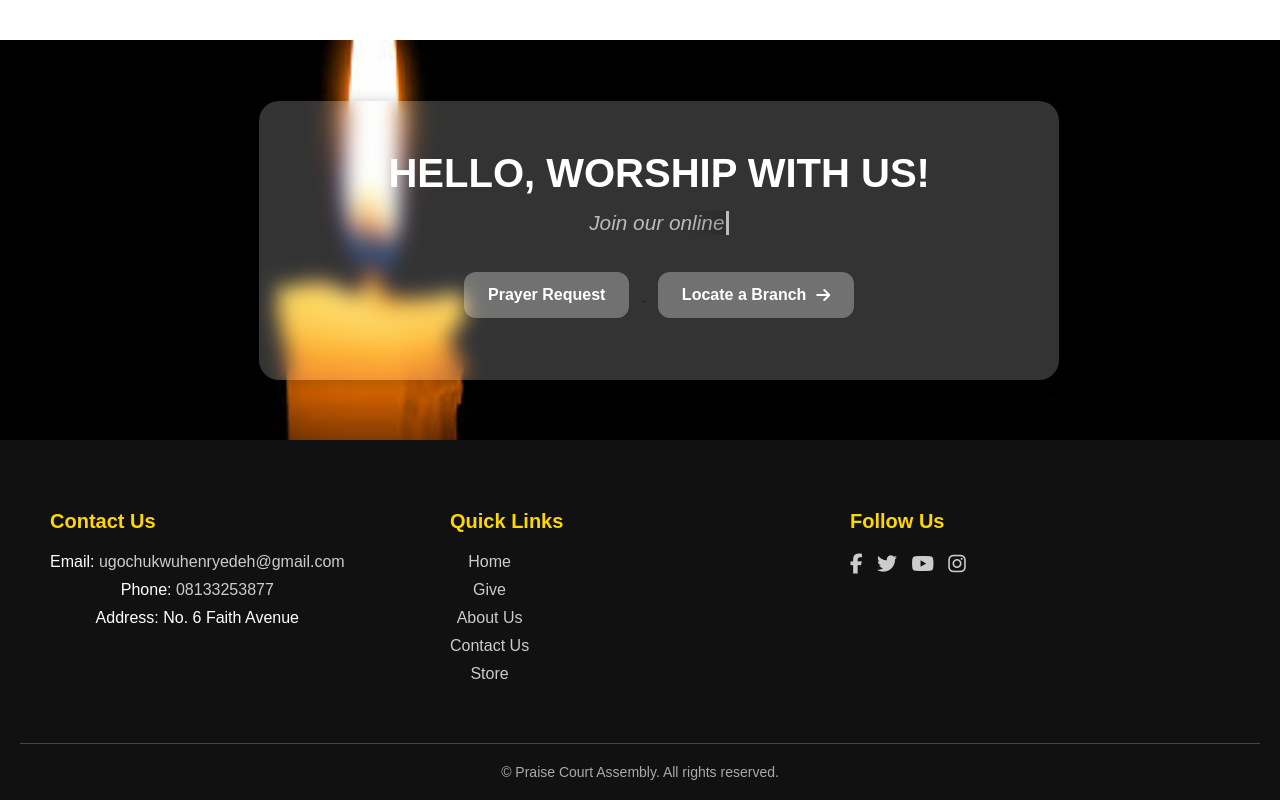
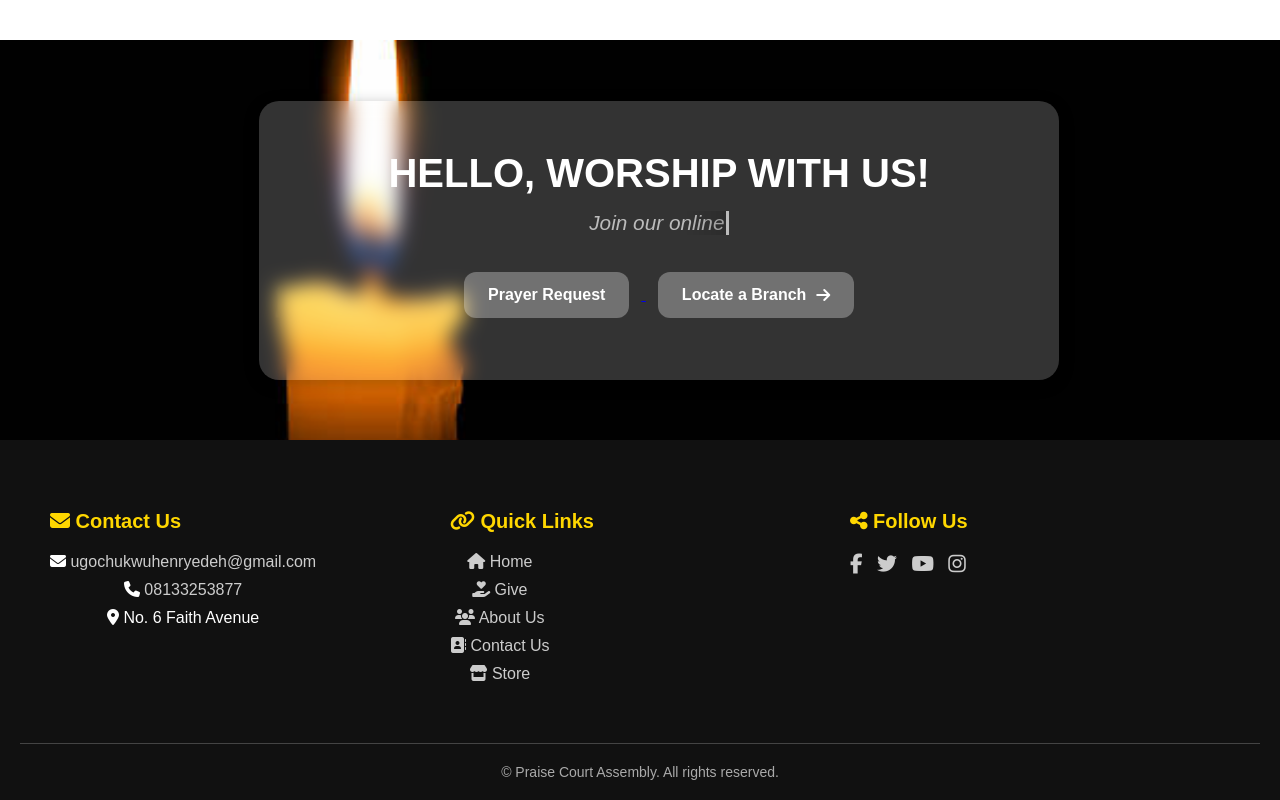
Before and after one commit to UgochukwuHenry01/Church-Website, a plain HTML site: page CONTACT.html in a window 1280 px wide. Shown: the part 1268-2068 px from the top of the page. Drawn offline with Linux system fonts and the light colour scheme.

Commit message:
changed my footer setting to contact.html

```diff
--- a/CONTACT.html
+++ b/CONTACT.html
@@ -93,38 +93,39 @@
         </div>
     </section>
 
-    <footer>
+        <footer>
         <div class="footer-container">
             <!-- Contact Us -->
             <div class="footer-section">
-                <h3>Contact Us</h3>
+                <h3><i class="fas fa-envelope"></i> Contact Us</h3>
                 <ul>
-                    <li>Email: <a href="mailto:ugochukwuhenryedeh@gmail.com">ugochukwuhenryedeh@gmail.com</a></li>
-                    <li>Phone: <a href="tel:+2348133253877">08133253877</a></li>
-                    <li>Address: No. 6 Faith Avenue</li>
+                    <li><i class="fas fa-envelope"></i> <a
+                            href="mailto:ugochukwuhenryedeh@gmail.com">ugochukwuhenryedeh@gmail.com</a></li>
+                    <li><i class="fas fa-phone"></i> <a href="tel:+2348133253877">08133253877</a></li>
+                    <li><i class="fas fa-map-marker-alt"></i> No. 6 Faith Avenue</li>
                 </ul>
             </div>
-
+            <div class="footer-divider"></div>
             <!-- Quick Links -->
             <div class="footer-section">
-                <h3>Quick Links</h3>
+                <h3><i class="fas fa-link"></i> Quick Links</h3>
                 <ul>
-                    <li><a href="#">Home</a></li>
-                    <li><a href="#">Give</a></li>
-                    <li><a href="#">About Us</a></li>
-                    <li><a href="#">Contact Us</a></li>
-                    <li><a href="#">Store</a></li>
+                    <li><a href="index.html"><i class="fas fa-home"></i> Home</a></li>
+                    <li><a href="give.html"><i class="fas fa-hand-holding-heart"></i> Give</a></li>
+                    <li><a href="About.html"><i class="fas fa-users"></i> About Us</a></li>
+                    <li><a href="CONTACT.html"><i class="fas fa-address-book"></i> Contact Us</a></li>
+                    <li><a href="store.html"><i class="fas fa-store"></i> Store</a></li>
                 </ul>
             </div>
-
+            <div class="footer-divider"></div>
             <!-- Social Media -->
             <div class="footer-section">
-                <h3>Follow Us</h3>
+                <h3><i class="fas fa-share-alt"></i> Follow Us</h3>
                 <div class="socials">
-                    <a href="#"><i class="fab fa-facebook-f"></i></a>
-                    <a href="#"><i class="fab fa-twitter"></i></a>
-                    <a href="#"><i class="fab fa-youtube"></i></a>
-                    <a href="#"><i class="fab fa-instagram"></i></a>
+                    <a href="#" title="Facebook"><i class="fab fa-facebook-f"></i></a>
+                    <a href="#" title="Twitter"><i class="fab fa-twitter"></i></a>
+                    <a href="#" title="YouTube"><i class="fab fa-youtube"></i></a>
+                    <a href="#" title="Instagram"><i class="fab fa-instagram"></i></a>
                 </div>
             </div>
         </div>
@@ -134,6 +135,7 @@
             &copy; <span id="year"></span> Praise Court Assembly. All rights reserved.
         </div>
     </footer>
+
     <script src="./contact-us.js"></script>
 </body>
 
```
Also changed, not shown: About.html (+19 -18 lines), give.html (+19 -18 lines).
